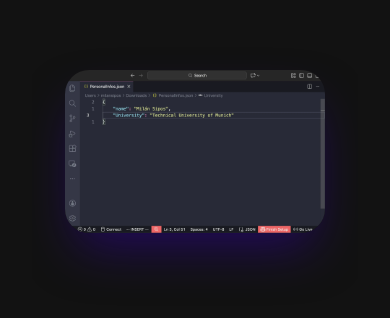
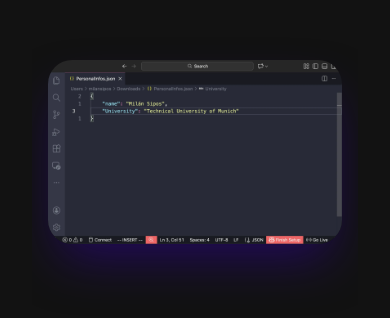
Before and after one commit to milansipos/personal_website, a React (Vite) app: page / in a window 390 px wide. Shown: the part 1128-1446 px from the top of the page. Built offline with nearby package versions, Linux system fonts and the light colour scheme.

Commit message:
fix: mobile pic too small

```diff
--- a/src/components/Scrubber.tsx
+++ b/src/components/Scrubber.tsx
@@ -49,8 +49,8 @@ const CodeScrubber = () => {
         <img
           src={currentFrame}
           style={{
-            width: "80%",
-            maxWidth: "1200px",
+            width: "90%",
+            maxWidth: "1000px",
             borderRadius: "24px",
             boxShadow: "0 25px 50px -12px rgba(51, 0, 169, 0.5)",
             transition: "transform 0.1s linear"
```
